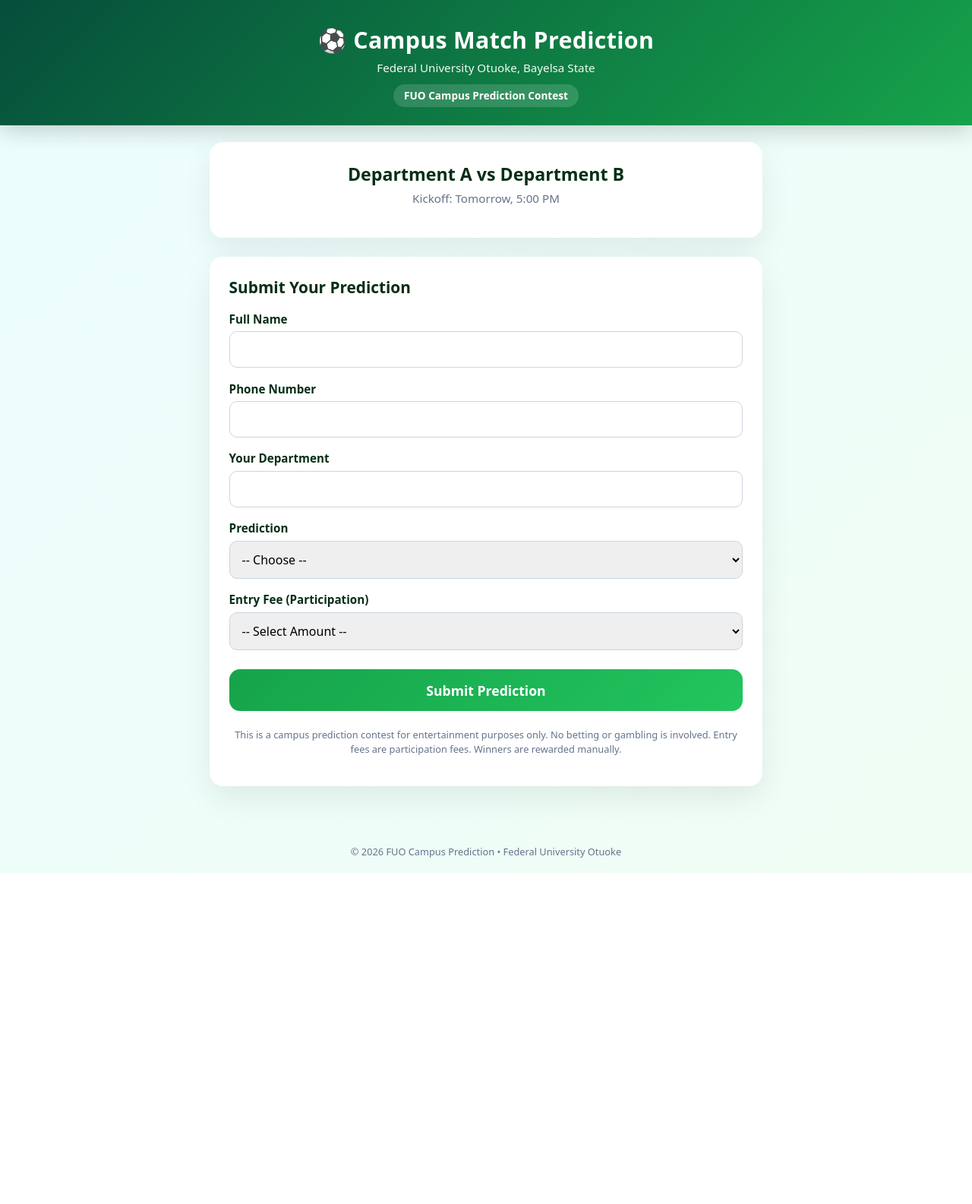
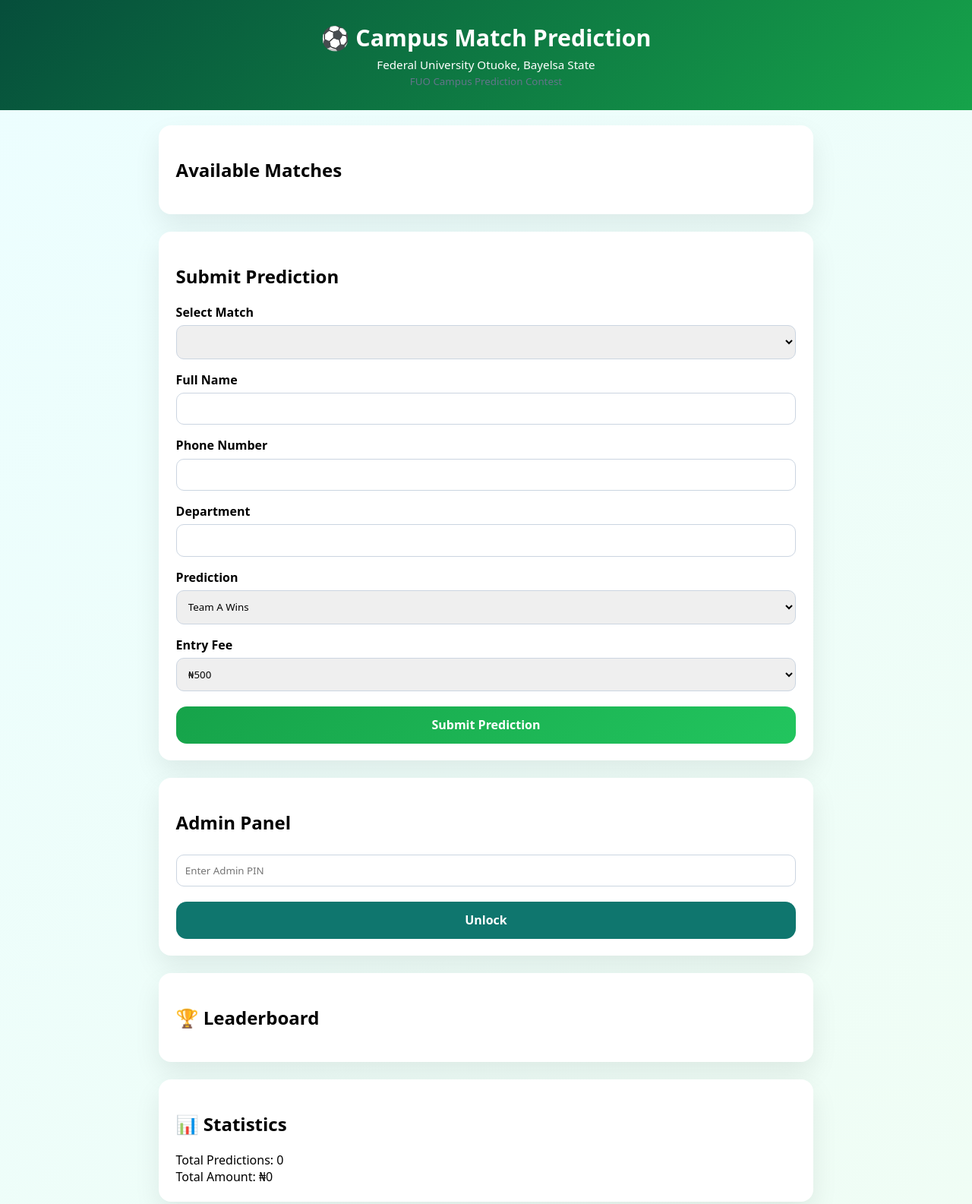
Before and after one commit to NullTraceDave/CAMPUS-FOOTBALL, a plain HTML site: page index.html in a window 1280 px wide. Shown: the top 1585 px of the page at 76% size. Before the commit the page ends 1149 px from the top, so only its background shows below. Drawn offline with Linux system fonts and the light colour scheme.

Commit message:
Refactor HTML structure and update styles

```diff
--- a/index.html
+++ b/index.html
@@ -1,263 +1,199 @@
 <!DOCTYPE html>
 <html lang="en">
 <head>
-  <meta charset="UTF-8" />
-  <title>FUO Campus Match Prediction</title>
-  <meta name="viewport" content="width=device-width, initial-scale=1.0" />
+<meta charset="UTF-8">
+<title>FUO Campus Prediction</title>
+<meta name="viewport" content="width=device-width, initial-scale=1.0">
 
 <style>
-    :root {
-      --primary: #064e3b;
-      --secondary: #16a34a;
-      --accent: #22c55e;
-      --bg: #f0fdf4;
-      --danger: #dc2626;
-      --text-dark: #052e16;
-      --muted: #64748b;
+:root{
+  --green:#065f46;
+  --accent:#22c55e;
+  --bg:#ecfeff;
+  --danger:#dc2626;
 }
-
-    * {
-      box-sizing: border-box;
-      font-family: system-ui, -apple-system, BlinkMacSystemFont, sans-serif;
+*{box-sizing:border-box;font-family:system-ui}
+body{margin:0;background:linear-gradient(135deg,#ecfeff,#f0fdf4)}
+header{
+  background:linear-gradient(135deg,#064e3b,#16a34a);
+  color:white;text-align:center;padding:1.8rem
 }
-
-    body {
-      margin: 0;
-      background: linear-gradient(135deg, #ecfeff, #f0fdf4);
-      color: var(--text-dark);
+header h1{margin:0;font-size:1.9rem}
+header p{margin:.3rem 0 0;font-size:.95rem}
+main{max-width:900px;margin:auto;padding:1.2rem}
+.card{
+  background:white;border-radius:16px;
+  padding:1.4rem;margin-bottom:1.4rem;
+  box-shadow:0 15px 35px rgba(0,0,0,.08)
 }
-
-    /* ===== HEADER ===== */
-    header {
-      background: linear-gradient(135deg, var(--primary), var(--secondary));
-      color: white;
-      padding: 2rem 1rem 1.5rem;
-      text-align: center;
-      box-shadow: 0 6px 30px rgba(0,0,0,0.2);
+label{display:block;margin-top:1rem;font-weight:600}
+input,select{
+  width:100%;padding:.7rem;margin-top:.4rem;
+  border-radius:10px;border:1px solid #cbd5e1
 }
-
-    header h1 {
-      margin: 0;
-      font-size: 1.9rem;
-      font-weight: 800;
-      letter-spacing: 0.3px;
+button{
+  margin-top:1.2rem;width:100%;
+  padding:.85rem;border:none;border-radius:14px;
+  background:linear-gradient(135deg,#16a34a,#22c55e);
+  color:white;font-size:1rem;font-weight:700;cursor:pointer
 }
-
-    .school-name {
-      margin-top: 0.4rem;
-      font-size: 0.95rem;
-      opacity: 0.95;
-      font-weight: 500;
-    }
-
-    .campus-tag {
-      margin-top: 0.7rem;
-      display: inline-block;
-      padding: 0.35rem 0.9rem;
-      border-radius: 999px;
-      background: rgba(255,255,255,0.15);
-      font-size: 0.85rem;
-      font-weight: 600;
-    }
-
-    /* ===== MAIN ===== */
-    main {
-      max-width: 760px;
-      margin: auto;
-      padding: 1.4rem 1rem 2rem;
-    }
-
-    .card {
-      background: white;
-      padding: 1.6rem;
-      border-radius: 18px;
-      margin-bottom: 1.6rem;
-      box-shadow: 0 15px 40px rgba(0,0,0,0.08);
-    }
-
-    /* ===== MATCH INFO ===== */
-    .match-title {
-      text-align: center;
-      font-size: 1.45rem;
-      font-weight: 800;
-      margin-bottom: 0.4rem;
-    }
-
-    .kickoff {
-      text-align: center;
-      font-size: 0.95rem;
-      color: var(--muted);
-    }
-
-    .countdown {
-      margin-top: 1rem;
-      text-align: center;
-      font-size: 1.2rem;
-      font-weight: 700;
-      color: var(--danger);
-    }
-
-    /* ===== FORM ===== */
-    h2 {
-      margin-top: 0;
-      font-size: 1.3rem;
-    }
-
-    label {
-      display: block;
-      margin-top: 1.1rem;
-      font-weight: 600;
-      font-size: 0.95rem;
-    }
-
-    input, select {
-      width: 100%;
-      padding: 0.75rem;
-      margin-top: 0.4rem;
-      border-radius: 10px;
-      border: 1px solid #cbd5e1;
-      font-size: 1rem;
-    }
-
-    input:focus, select:focus {
-      outline: none;
-      border-color: var(--accent);
-      box-shadow: 0 0 0 2px rgba(34,197,94,0.15);
-    }
-
-    button {
-      width: 100%;
-      margin-top: 1.6rem;
-      padding: 0.95rem;
-      border-radius: 14px;
-      border: none;
-      background: linear-gradient(135deg, var(--secondary), var(--accent));
-      color: white;
-      font-size: 1.1rem;
-      font-weight: 700;
-      cursor: pointer;
-      transition: transform 0.15s ease, box-shadow 0.15s ease;
-    }
-
-    button:hover {
-      transform: translateY(-2px);
-      box-shadow: 0 12px 25px rgba(0,0,0,0.18);
-    }
-
-    button:disabled {
-      background: #94a3b8;
-      cursor: not-allowed;
-      box-shadow: none;
-      transform: none;
-    }
-
-    .disclaimer {
-      margin-top: 1.4rem;
-      font-size: 0.8rem;
-      color: var(--muted);
-      text-align: center;
-      line-height: 1.5;
-    }
-
-    /* ===== FOOTER ===== */
-    footer {
-      text-align: center;
-      font-size: 0.8rem;
-      padding: 1.2rem;
-      color: var(--muted);
-    }
+button.danger{background:#dc2626}
+button.secondary{background:#0f766e}
+.countdown{text-align:center;color:var(--danger);font-weight:700}
+.match-box{padding:.7rem;border-bottom:1px solid #e5e7eb}
+small{color:#64748b}
+footer{text-align:center;font-size:.8rem;color:#64748b;padding:1rem}
+.hidden{display:none}
 </style>
 </head>
+
 <body>
 
 <header>
   <h1>⚽ Campus Match Prediction</h1>
-  <div class="school-name">Federal University Otuoke, Bayelsa State</div>
-  <div class="campus-tag">FUO Campus Prediction Contest</div>
+  <p>Federal University Otuoke, Bayelsa State</p>
+  <small>FUO Campus Prediction Contest</small>
 </header>
 
 <main>
 
-  <!-- MATCH INFO -->
+<!-- MATCH LIST -->
 <div class="card">
-    <div class="match-title">Department A vs Department B</div>
-    <div class="kickoff">Kickoff: Tomorrow, 5:00 PM</div>
-    <div class="countdown" id="countdown"></div>
+  <h2>Available Matches</h2>
+  <div id="matchList"></div>
 </div>
 
 <!-- PREDICTION FORM -->
 <div class="card">
-    <h2>Submit Your Prediction</h2>
-
-    <form id="predictionForm">
+  <h2>Submit Prediction</h2>
+  <form id="predictForm">
+    <label>Select Match</label>
+    <select id="matchId" required></select>
 
     <label>Full Name</label>
-      <input type="text" id="name" required />
+    <input id="name" required>
 
     <label>Phone Number</label>
-      <input type="tel" id="phone" required />
+    <input id="phone" required>
 
-      <label>Your Department</label>
-      <input type="text" id="department" required />
+    <label>Department</label>
+    <input id="department" required>
 
     <label>Prediction</label>
     <select id="prediction" required>
-        <option value="">-- Choose --</option>
-        <option>Department A Wins</option>
-        <option>Department B Wins</option>
+      <option>Team A Wins</option>
+      <option>Team B Wins</option>
       <option>Draw</option>
     </select>
 
-      <label>Entry Fee (Participation)</label>
+    <label>Entry Fee</label>
     <select id="amount" required>
-        <option value="">-- Select Amount --</option>
       <option value="500">₦500</option>
-        <option value="1000">₦1,000</option>
-        <option value="2000">₦2,000</option>
+      <option value="1000">₦1000</option>
+      <option value="2000">₦2000</option>
     </select>
 
-      <button type="submit" id="submitBtn">Submit Prediction</button>
+    <button>Submit Prediction</button>
   </form>
+</div>
 
-    <p class="disclaimer">
-      This is a campus prediction contest for entertainment purposes only.
-      No betting or gambling is involved. Entry fees are participation fees.
-      Winners are rewarded manually.
-    </p>
+<!-- ADMIN -->
+<div class="card">
+  <h2>Admin Panel</h2>
+  <input id="adminPin" placeholder="Enter Admin PIN">
+  <button class="secondary" onclick="unlockAdmin()">Unlock</button>
+
+  <div id="adminArea" class="hidden">
+    <label>Team A</label><input id="teamA">
+    <label>Team B</label><input id="teamB">
+    <label>Kickoff Time</label><input type="datetime-local" id="kickoff">
+    <label>Prediction Deadline</label><input type="datetime-local" id="deadline">
+    <button onclick="addMatch()">Add Match</button>
+  </div>
+</div>
+
+<!-- LEADERBOARD -->
+<div class="card">
+  <h2>🏆 Leaderboard</h2>
+  <div id="leaderboard"></div>
+</div>
+
+<!-- STATS -->
+<div class="card">
+  <h2>📊 Statistics</h2>
+  <div id="stats"></div>
+</div>
+
+<!-- SHARE -->
+<div class="card">
+  <button onclick="share()">📱 Share on WhatsApp</button>
 </div>
 
 </main>
 
 <footer>
-  © 2026 FUO Campus Prediction • Federal University Otuoke
+© 2026 FUO Campus Prediction • Not a betting platform
 </footer>
 
 <script>
-  /* ===== CONFIGURATION ===== */
+const ADMIN_PIN="1234"; // change this
+let matches=JSON.parse(localStorage.getItem("matches")||"[]");
+let predictions=JSON.parse(localStorage.getItem("predictions")||"[]");
 
-  // Prediction deadline: tomorrow by 5:00 PM
-  const DEADLINE = new Date();
-  DEADLINE.setDate(DEADLINE.getDate() + 1);
-  DEADLINE.setHours(17, 0, 0, 0);
+function save(){localStorage.setItem("matches",JSON.stringify(matches));
+localStorage.setItem("predictions",JSON.stringify(predictions));}
 
-  const PAYMENT_LINK = "https://example.com/payment-link";
-
-  /* ===== COUNTDOWN ===== */
-  const countdownEl = document.getElementById("countdown");
-  const submitBtn = document.getElementById("submitBtn");
-
-  function updateCountdown() {
-    const now = new Date();
-    const diff = DEADLINE - now;
-
-    if (diff <= 0) {
-      countdownEl.textContent = "Predictions closed";
-      submitBtn.disabled = true;
-      return;
+function unlockAdmin(){
+ if(adminPin.value===ADMIN_PIN)
+  adminArea.classList.remove("hidden");
+ else alert("Wrong PIN");
 }
 
-    const h = Math.floor(diff / (1000 * 60 * 60));
-    const m = Math.floor((diff % (1000 * 60 * 60)) / 60000);
-    const s = Math.floor((diff % 60000) / 1000);
+function addMatch(){
+ matches.push({
+  id:Date.now(),
+  a:teamA.value,
+  b:teamB.value,
+  kickoff:new Date(kickoff.value),
+  deadline:new Date(deadline.value)
+ });
+ save();render();
+}
 
-    countdownEl.textContent = `Closes in ${h}
+function render(){
+ matchList.innerHTML="";
+ matchId.innerHTML="";
+ matches.forEach(m=>{
+  matchList.innerHTML+=`
+   <div class="match-box">
+    <strong>${m.a} vs ${m.b}</strong><br>
+    <small>Kickoff: ${new Date(m.kickoff).toLocaleString()}</small>
+   </div>`;
+  matchId.innerHTML+=`<option value="${m.id}">
+   ${m.a} vs ${m.b}</option>`;
+ });
+ stats.innerHTML=`Total Predictions: ${predictions.length}<br>
+ Total Amount: ₦${predictions.reduce((a,b)=>a+Number(b.amount),0)}`;
+}
+
+predictForm.onsubmit=e=>{
+ e.preventDefault();
+ const m=matches.find(x=>x.id==matchId.value);
+ if(new Date()>new Date(m.deadline)) return alert("Predictions closed");
+ predictions.push({
+  match:m.id,name:name.value,department:department.value,
+  prediction:prediction.value,amount:amount.value
+ });
+ save();alert("Prediction submitted!");
+};
+
+function share(){
+ location.href=`https://wa.me/?text=${encodeURIComponent(
+ "Join FUO Campus Match Prediction: "+location.href)}`;
+}
+
+render();
+</script>
+
+</body>
+</html>
```
Lines whose indentation alone changed are shown as unchanged.
